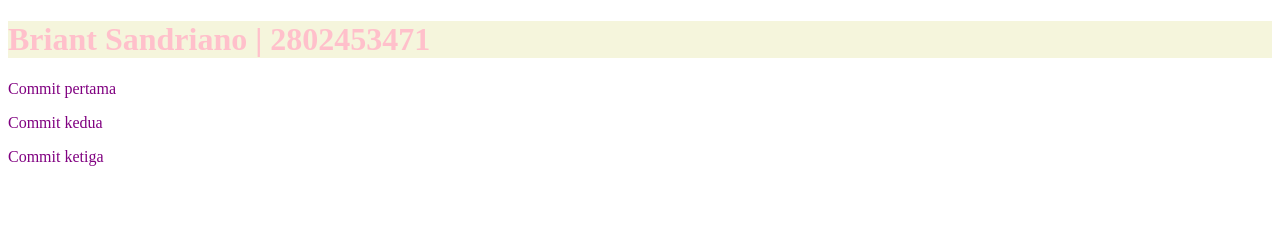
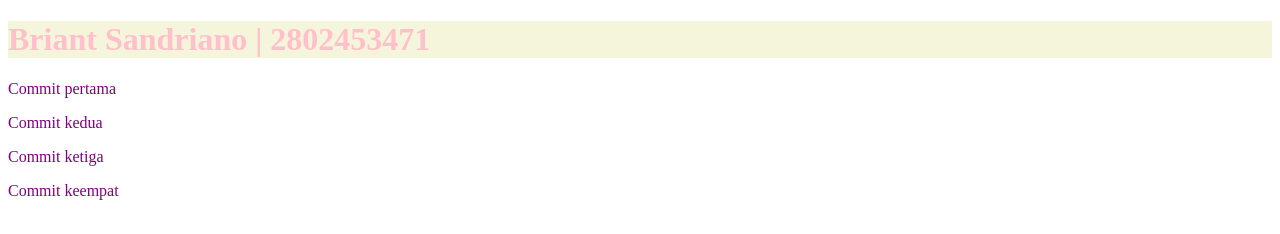
Before and after one commit to Briant-s/assigntment-createrepo, a plain HTML site: page index.html in a window 1280 px wide. Drawn offline with Linux system fonts and the light colour scheme.

Commit message:
commit-keempat

```diff
--- a/index.html
+++ b/index.html
@@ -21,5 +21,6 @@
     <p class = "commit">Commit pertama</p>
     <p class = "commit">Commit kedua</p>
     <p class = "commit">Commit ketiga</p>
+    <p class = "commit">Commit keempat</p>
 </body>
 </html>
```
